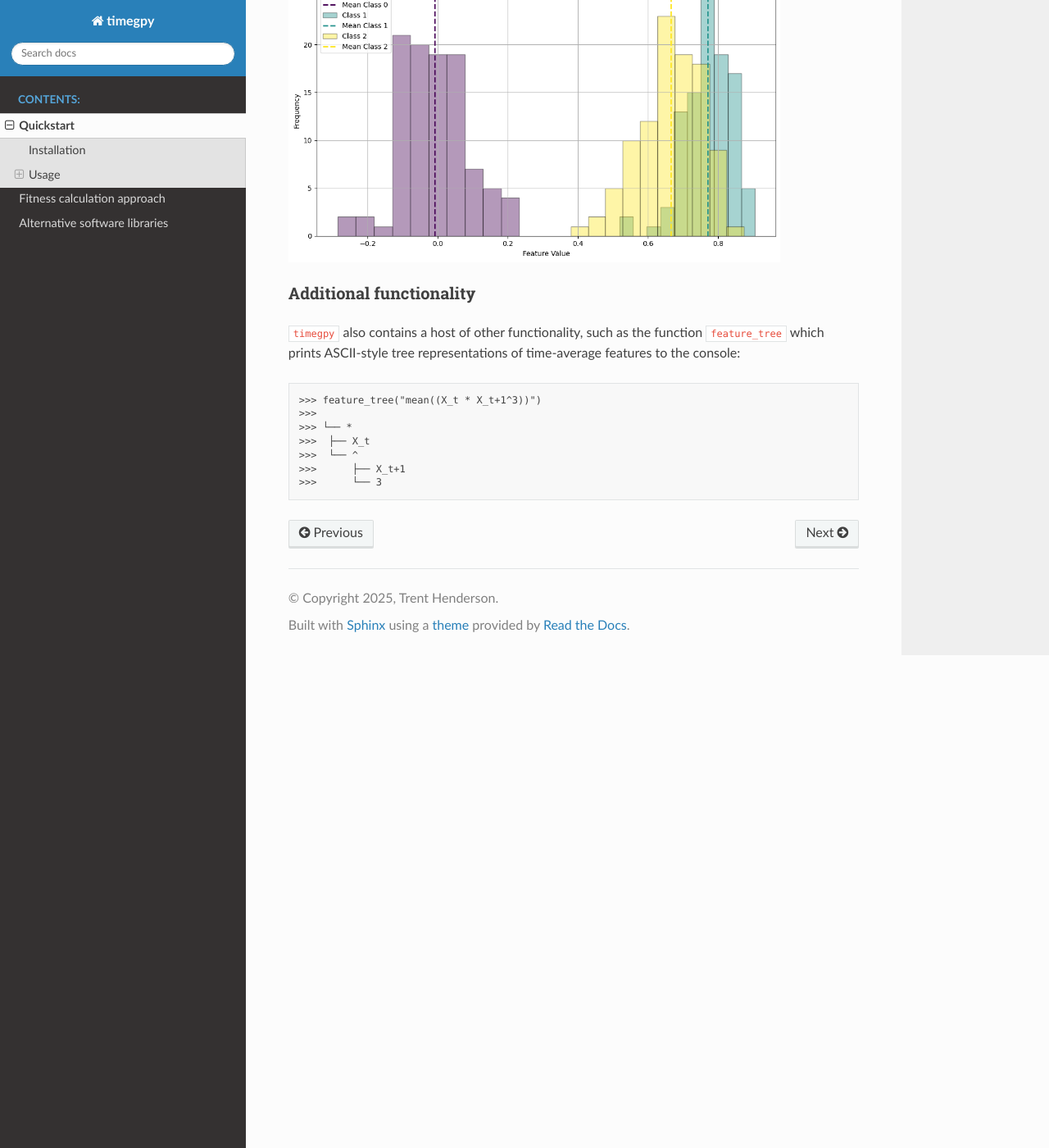
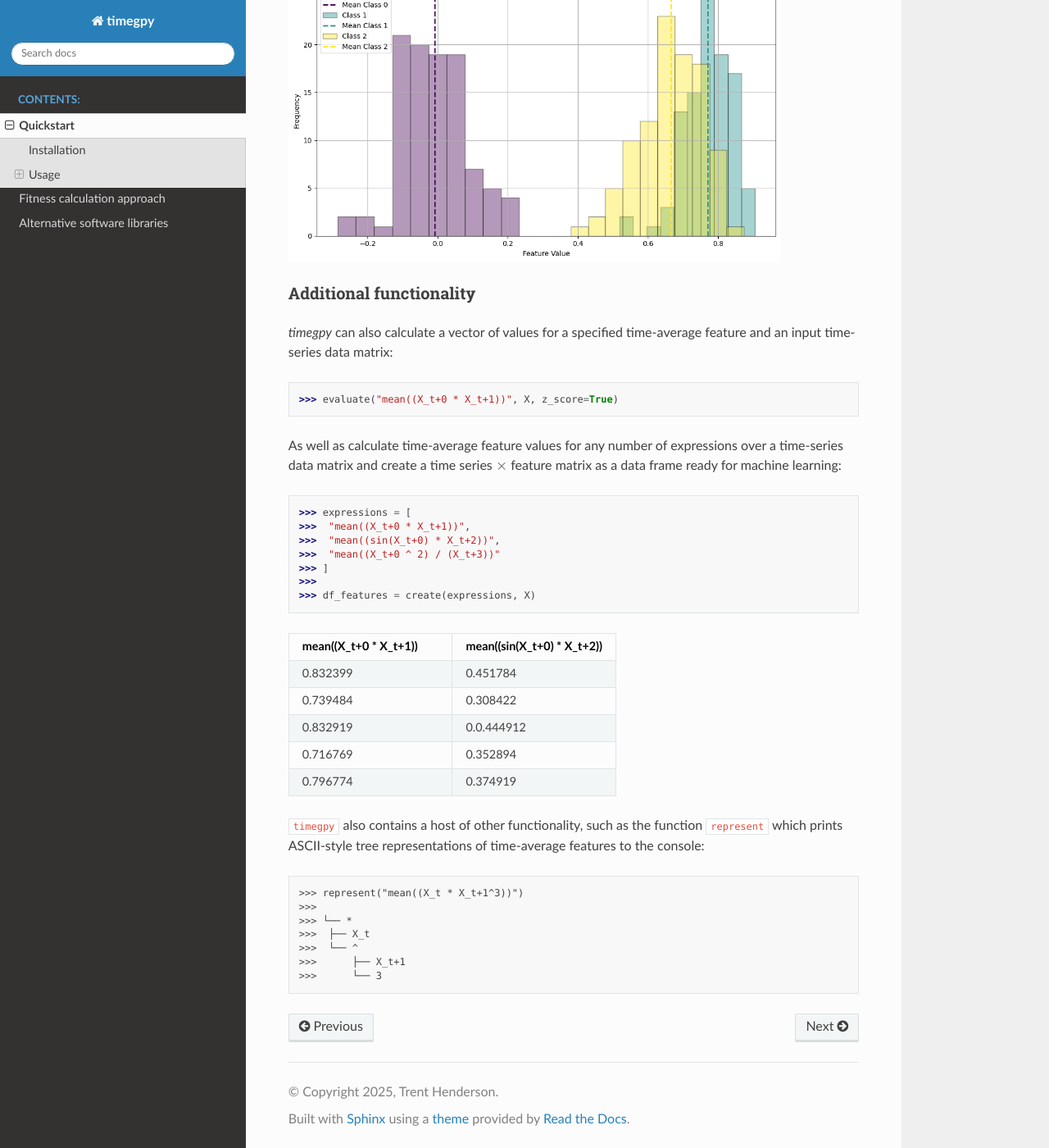
Before and after one commit to hendersontrent/timegpy, a Sphinx documentation site: the page built from docs/Quickstart.rst, in a window 1280 px wide and 1400 px high, scrolled down 6007 px. Shown: the whole window at 82% size. Built offline with Sphinx 7.4.7 and the Read the Docs theme 3.1.0, drawn with Linux system fonts in a browser that asks for light colours; formulas are drawn with MathJax 3; some of the changed text lies outside the part shown.

Commit message:
refactor plus new matrix function

```diff
--- a/docs/Quickstart.rst
+++ b/docs/Quickstart.rst
@@ -215,11 +215,46 @@ We can now easily visualise the best performing feature and how each class is di
 Additional functionality
 ^^^^^^^^^^^^^^^^^^^^^^^^
 
-``timegpy`` also contains a host of other functionality, such as the function ``feature_tree`` which prints ASCII-style tree representations of time-average features to the console:
+`timegpy` can also calculate a vector of values for a specified time-average feature and an input time-series data matrix:
 
 .. code::
 
-   >>> feature_tree("mean((X_t * X_t+1^3))")
+   >>> evaluate("mean((X_t+0 * X_t+1))", X, z_score=True)
+
+As well as calculate time-average feature values for any number of expressions over a time-series data matrix and create a time series :math:`\times` feature matrix as a data frame ready for machine learning:
+
+.. code::
+
+   >>> expressions = [
+   >>>  "mean((X_t+0 * X_t+1))",
+   >>>  "mean((sin(X_t+0) * X_t+2))",
+   >>>  "mean((X_t+0 ^ 2) / (X_t+3))"
+   >>> ]
+   >>>
+   >>> df_features = create(expressions, X)
+
+.. list-table::
+   :widths: 25 25
+   :header-rows: 1
+
+   * - mean((X_t+0 * X_t+1))
+     - mean((sin(X_t+0) * X_t+2))
+   * - 0.832399
+     - 0.451784
+   * - 0.739484
+     - 0.308422
+   * - 0.832919
+     - 0.0.444912
+   * - 0.716769
+     - 0.352894
+   * - 0.796774
+     - 0.374919
+
+``timegpy`` also contains a host of other functionality, such as the function ``represent`` which prints ASCII-style tree representations of time-average features to the console:
+
+.. code::
+
+   >>> represent("mean((X_t * X_t+1^3))")
    >>>
    >>> └── *
    >>>  ├── X_t
```
Also changed, not shown: other parts of docs/Quickstart.rst (+8 -8 lines), README.md (+52 -9 lines), 8 other files.
